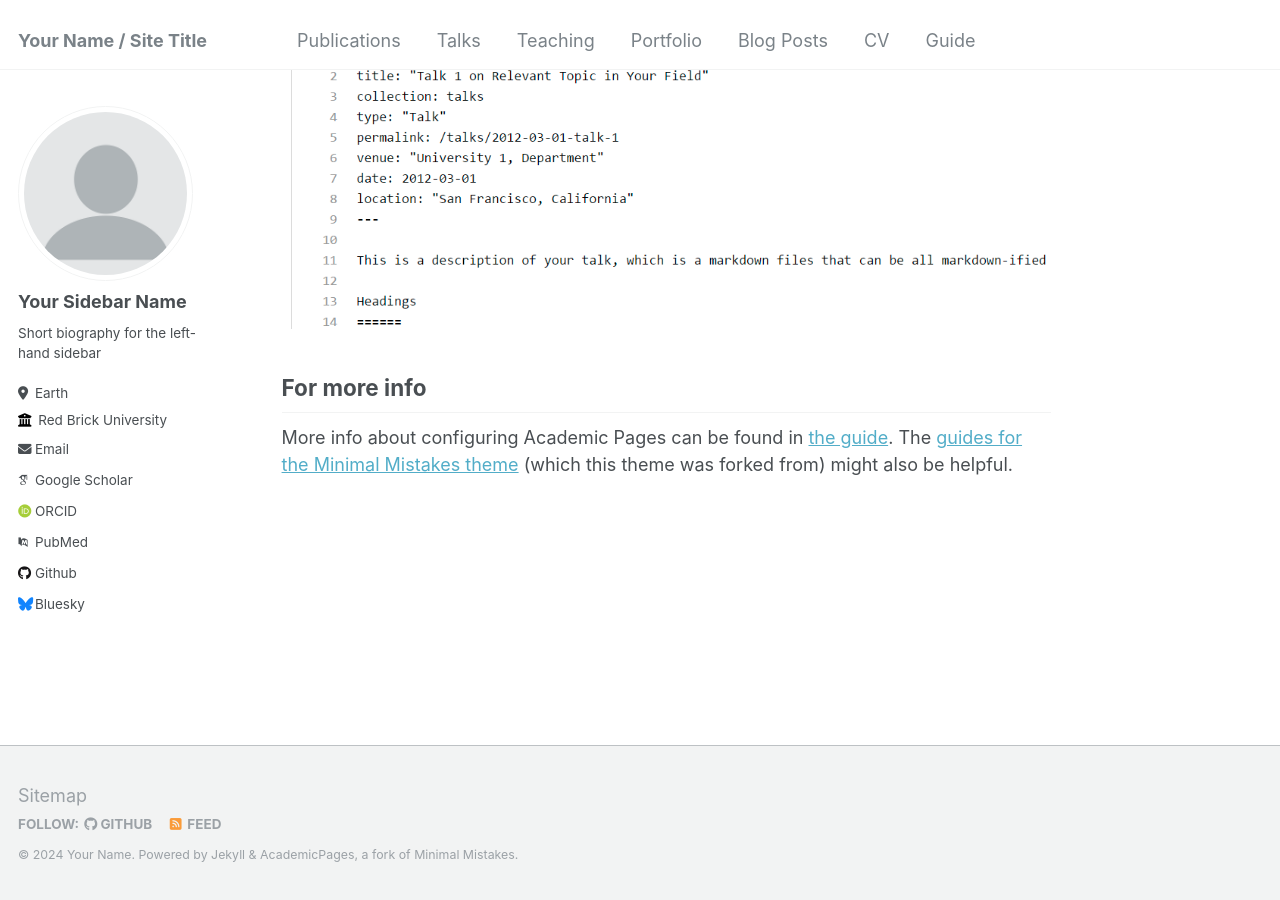
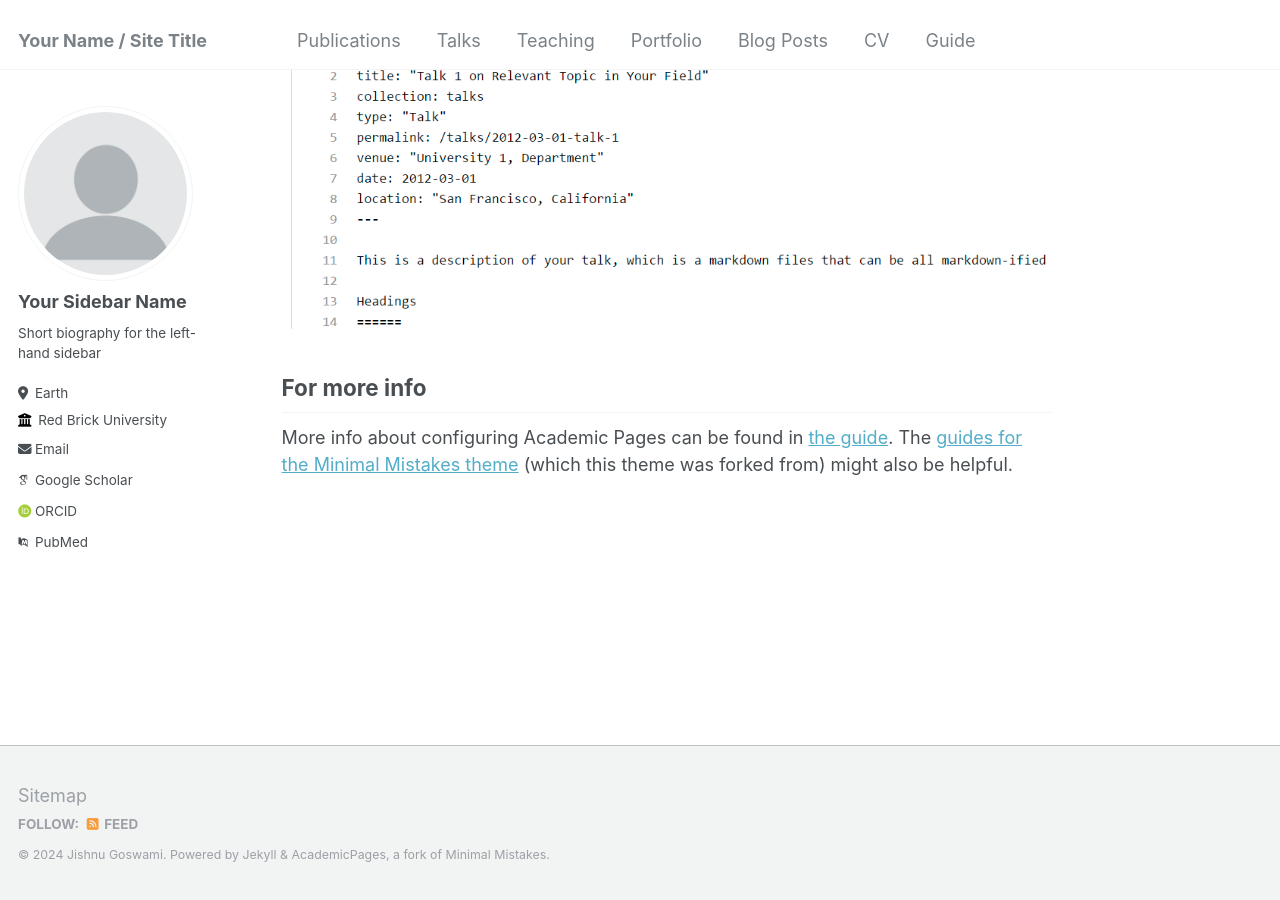
Before and after one commit to jishnume/jishnume.github.io, a Jekyll site: the page built from _pages/about.md, in a window 1280 px wide and 900 px high, scrolled down 2660 px. Built offline with Jekyll 4.4.1, drawn with Linux system fonts in a browser that asks for light colours; some web fonts are replaced.

Commit message:
Added the name to the site

```diff
--- a/_config.yml
+++ b/_config.yml
@@ -10,9 +10,9 @@
 locale                   : "en-US"
 title                    : "Your Name / Site Title"
 title_separator          : "-"
-name                     : &name "Your Name"
+name                     : &name "Jishnu Goswami"
 description              : &description "personal description"
-url                      : https://academicpages.github.io # the base hostname & protocol for your site e.g. "https://mmistakes.github.io"
+url                      : https://jishnume.github.io # the base hostname & protocol for your site e.g. "https://mmistakes.github.io"
 baseurl                  : "" # the subpath of your site, e.g. "/blog"
 repository               : "academicpages/academicpages.github.io"
 
@@ -40,15 +40,15 @@
   researchgate     : # URL
 
   # Repositories and software development
-  bitbucket        : # Username - Update with your username on the site
-  codepen          : # Username
+  # bitbucket        : # Username - Update with your username on the site
+  # codepen          : # Username
   dribbble         : # Username
-  github           : "academicpages"
-  kaggle           : # Username
-  stackoverflow    : # User number or user number and name (i.e., use "1" or "1/jeff-atwood")
+  # github           : "academicpages"
+  # kaggle           : # Username
+  # stackoverflow    : # User number or user number and name (i.e., use "1" or "1/jeff-atwood")
 
   # Social media
-  bluesky          : "bsky.app" # Replace this with you Bluesky username
+  # bluesky          : "bsky.app" # Replace this with you Bluesky username
   facebook         : # Username
   flickr           : # Username
   foursquare       : # Username
```
